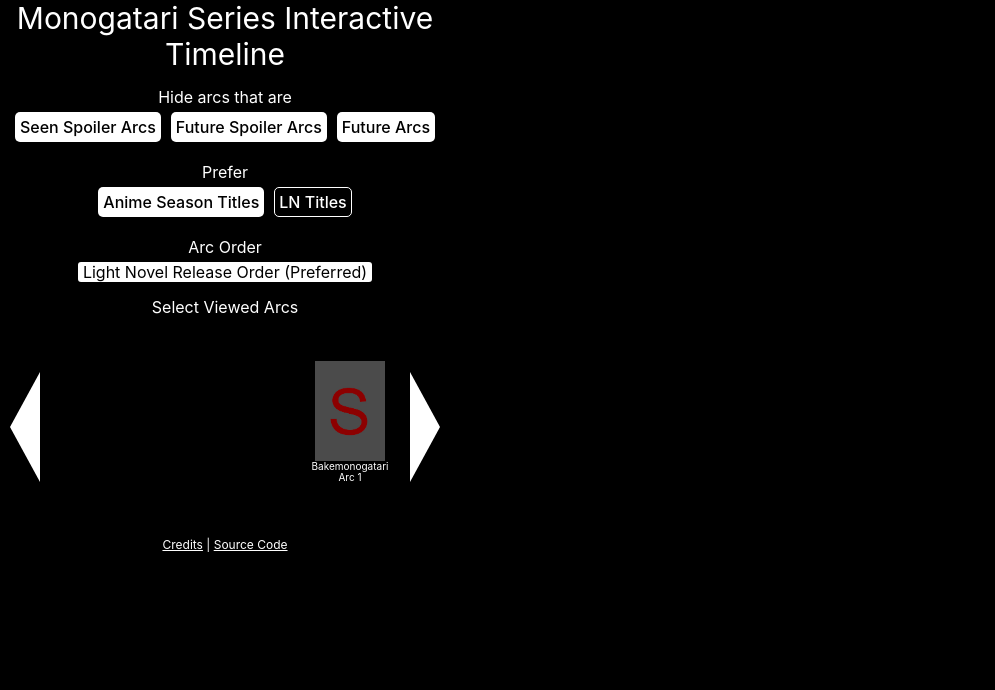
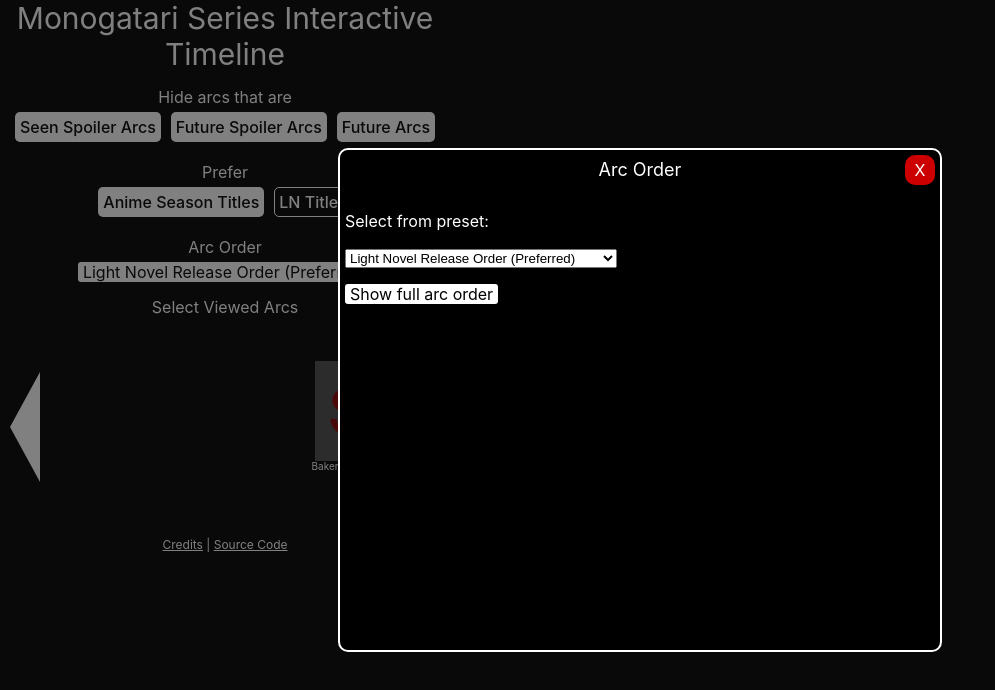
Before and after one commit to Squashbucklr/monogatari-timeline, a React (Create React App) app: page / in a window 1280 px wide. Shown: the top 690 px of the page, without its empty margins (0-995 px from the left). Built offline with nearby package versions, Linux system fonts and the light colour scheme.

Commit message:
working arc order selector

```diff
--- a/src/component/App.js
+++ b/src/component/App.js
@@ -14,7 +14,7 @@
         this.state = {
             windowWidth: 1080,
             windowHeight: 937,
-            arcsOrderName: constants.order[0].name,
+            arcsOrderSource: 0,
             arcsOrder: constants.order[0].order,
             progress: 0,
             spoiler: {
@@ -42,12 +42,13 @@
         this.setState({ windowWidth, windowHeight });
       }
 
-    setArcsOrder = (arcsOrder) => {
-        if (!arcsOrder) {
-            this.setState({arcsOrder: [...Array(constants.arcs.length).keys()]})
-        } else {
-            this.setState({arcsOrder: arcsOrder});
-        }
+    setArcsOrder = (arcsOrder, arcsOrderSource) => {
+        console.log(arcsOrder, arcsOrderSource)
+        this.setState({
+            progress: 0,
+            arcsOrder,
+            arcsOrderSource
+        });
     }
 
     setSpoiler = (spoiler) => {
@@ -71,7 +72,7 @@
                     <HeadTitle/>
                     <Settings
                         arcsOrder={this.state.arcsOrder}
-                        arcsOrderName={this.state.arcsOrderName}
+                        arcsOrderSource={this.state.arcsOrderSource}
                         spoiler={this.state.spoiler}
                         useLNTitle={this.state.useLNTitle}
                         progress={this.state.progress}
--- a/src/component/Modal.js
+++ b/src/component/Modal.js
@@ -5,8 +5,14 @@
     let modalClasses = "Modal";
     if(props.show) modalClasses += " show";
 
+    let bgclick = (e) => {
+        if(e.target == e.currentTarget) {
+            props.hide();
+        }
+    };
+
     return (
-        <div className={modalClasses}>
+        <div className={modalClasses} onClick={bgclick}>
             <div className="inner">
                 <div className="title">
                     <span>{props.title}</span><div onClick={props.hide}>X</div>
--- a/src/component/Modal.scss
+++ b/src/component/Modal.scss
@@ -1,4 +1,5 @@
 .Modal {
+    z-index: 3;
     position: fixed;
     overflow: hidden;
     top: 0;
@@ -16,6 +17,8 @@
 
     & .inner {
         flex: 0 0 auto;
+        flex-wrap: nowrap;
+        overflow-y: hidden;
         background-color: #000;
         max-width: 600px;
         max-height: 500px;
@@ -51,7 +54,27 @@
         }
 
         & .content {
+            flex: 1 1 0px;
             padding: 5px;
+            overflow-y: auto;
+            max-height: calc(100% - 50px);
+
+            & .button {
+                background-color: #FFF;
+                color: #000;
+                border-radius: 3px;
+                padding: 0px 5px;
+                cursor: pointer;
+                user-select: none;
+            }
+
+            & .italic {
+                font-style: italic;
+            }
+
+            & .lred {
+                color: #FFCCCC;
+            }
         }
     }
 }
--- a/src/component/Settings.js
+++ b/src/component/Settings.js
@@ -4,12 +4,15 @@
 import './Settings.scss';
 import ArcSelector from './ArcSelector';
 import Credits from './Credits';
+import Modal from './Modal';
+import { TimerSharp } from '@material-ui/icons';
 
 class Settings extends React.Component {
     constructor(props) {
         super(props);
         this.state = {
-
+            showArcOrderSelector: true,
+            showFullArcOrder: false
         };
     }
 
@@ -27,7 +30,133 @@
         }
     }
 
+    showArcOrderSelector = () => {
+        this.setState({showArcOrderSelector: true});
+    }
+
+    getTitle = (arcnum) => {
+        let title = "";
+        let spoilerArcsFuture = constants.arcs[arcnum].spoiler &&
+            this.props.spoiler.spoilerArcsFuture &&
+            this.props.arcsOrder.indexOf(arcnum) >= this.props.progress;
+        let spoilerArcsSeen = constants.arcs[arcnum].spoiler &&
+            this.props.spoiler.spoilerArcsSeen &&
+            this.props.arcsOrder.indexOf(arcnum) < this.props.progress
+        let arcsFuture = this.props.spoiler.arcsFuture &&
+            this.props.arcsOrder.indexOf(arcnum) >= this.props.progress;
+        if (spoilerArcsFuture || spoilerArcsSeen || arcsFuture) {
+            if (this.props.useLNTitle) {
+                let arcnum_in_set = constants.ln[constants.arcs[arcnum].ln].arcs.indexOf(arcnum) + 1;
+                title += constants.ln[constants.arcs[arcnum].ln].name + " Arc " + arcnum_in_set;
+            } else {
+                let arcnum_in_set = constants.anime[constants.arcs[arcnum].anime].arcs.indexOf(arcnum) + 1;
+                title += constants.anime[constants.arcs[arcnum].anime].name + " Arc " + arcnum_in_set;
+            }
+        } else {
+            title += constants.arcs[arcnum].name;
+        }
+        return title;
+    }
+
+    toggleFullArcOrder = () => {
+        this.setState({showFullArcOrder: !this.state.showFullArcOrder});
+    }
+
+    arcsOrderChange = (e) => {
+        let ordernum = e.target.value;
+        if (ordernum >= 0) {
+            this.parseArcOrder(constants.order[ordernum].order);
+        } else {
+            this.parseArcOrder(this.props.arcsOrder);
+        }
+    }
+
+    bumpOrder = (isUp, cur_pos) => {
+        return () => {
+            let newOrder = [...this.props.arcsOrder];
+            if (isUp && cur_pos > 0) {
+                let tmp = newOrder[cur_pos];
+                newOrder[cur_pos] = newOrder[cur_pos - 1];
+                newOrder[cur_pos - 1] = tmp;
+            } else if (!isUp && cur_pos < this.props.arcsOrder.length - 1) {
+                let tmp = newOrder[cur_pos];
+                newOrder[cur_pos] = newOrder[cur_pos + 1];
+                newOrder[cur_pos + 1] = tmp;
+            }
+            this.parseArcOrder(newOrder);
+        }
+    }
+
+    parseArcOrder = (order) => {
+        order = [...order];
+        let matches = [];
+        for (let j = 0; j < constants.order.length; j++) {
+            matches.push(true);
+        }
+        for (let i = 0; i < order.length; i++) {
+            for (let j = 0; j < constants.order.length; j++) {
+                if (order[i] != constants.order[j].order[i]) matches[j] = false;
+            }
+        }
+        let match = matches.indexOf(true);
+        if (match >= 0) {
+            this.props.setArcsOrder(constants.order[match].order, match);
+        } else {
+            this.props.setArcsOrder(order, -1);
+        }
+    }
+
     render() {
+        let arcOrderPresetsOptions = [];
+
+        for (let i = 0; i < constants.order.length; i++) {
+            arcOrderPresetsOptions.push(
+                <option value={i}>{constants.order[i].name}</option>
+            );
+        }
+        if (this.props.arcsOrderSource == -1) {
+            arcOrderPresetsOptions.push(
+                <option value={-1}>Custom</option>
+            );
+        }
+
+        let arcOrderPresets = (
+            <select value={this.props.arcsOrderSource} onChange={this.arcsOrderChange}>
+                {arcOrderPresetsOptions}
+            </select>
+        );
+
+        let fullArcOrderEntries = [];
+
+        for (let i = 0; i < this.props.arcsOrder.length; i++) {
+            let title = this.getTitle(this.props.arcsOrder[i]);
+            fullArcOrderEntries.push(
+                <div className="arcOrderEntry">
+                    <div className="move" onClick={this.bumpOrder(true, i)}>ᐱ</div>
+                    <div className="move" onClick={this.bumpOrder(false, i)}>ᐯ</div>
+                    <div className="name">{title}</div>
+                </div>
+            );
+        }
+
+        let fullArcOrder = this.state.showFullArcOrder ? (
+            <div>
+                {fullArcOrderEntries}
+            </div>
+        ) : "";
+
+        let warning = this.props.arcsOrderSource != 0 ? (
+            <div>
+                <p class="lred">Warning, you aren't using the light novel order.</p>
+                <p class="italic">Why isn't the series in chronological order?</p>
+                <p>explanation...</p>
+                <p class="italic">If people watched it as it released, isn't the anime release order fine?</p>
+                <p>explanation...</p>
+                <p class="italic">Why is Hanamonogatari in the middle of Second Season?</p>
+                <p>explanation...</p>
+            </div>
+        ) : "";
+
         return (
             <div className="Settings">
                 <div className="settings-label">
@@ -59,7 +188,7 @@
                     Arc Order
                 </div>
                 <div className="settings-value">
-                    <span>{this.props.arcsOrderName}</span>
+                    <span onClick={this.showArcOrderSelector}>{this.props.arcsOrderSource >= 0 ? constants.order[this.props.arcsOrderSource].name : "Custom"}</span>
                 </div>
                 <div className="settings-label">
                     Select Viewed Arcs
@@ -73,6 +202,15 @@
                     setProgress={this.props.setProgress}
                 />
                 <Credits/>
+                <Modal title="Arc Order" content={
+                    <div>
+                        <p>Select from preset:</p>
+                        {arcOrderPresets}
+                        <p><span className="button" onClick={this.toggleFullArcOrder}>{this.state.showFullArcOrder ? "Hide" : "Show" } full arc order</span></p>
+                        {fullArcOrder}
+                        {warning}
+                    </div>
+                } show={this.state.showArcOrderSelector} hide={() => {this.setState({showArcOrderSelector: false})}} />
             </div>
         );
     }
--- a/src/component/Settings.scss
+++ b/src/component/Settings.scss
@@ -40,9 +40,23 @@
     text-align: center;
     padding-top: 5px;
     & span {
+        cursor: pointer;
         background-color: #FFF;
         color: #000;
         padding: 0px 5px;
         border-radius: 3px;
     }
 }
+
+.Modal {
+    & .arcOrderEntry {
+        display: flex;
+        font-size: 12px;
+
+        & .move {
+            flex: 0 0 15px;
+            text-align: center;
+            cursor: pointer;
+        }
+}
+}
--- a/src/component/Timeline.js
+++ b/src/component/Timeline.js
@@ -198,7 +198,6 @@
 
     render() {
         let blocks = this.getBlocks();
-        console.log(blocks);
 
         let items_date = [];
         let items_araragi = [];
--- a/src/component/Timeline.scss
+++ b/src/component/Timeline.scss
@@ -26,6 +26,7 @@
 }
 
 .timeline-date {
+    z-index: 2;
     line-height: 20px;
     width: 60px;
     left: 0;
@@ -50,6 +51,7 @@
 }
 
 .timeline-arc {
+    z-index: 2;
     line-height: 20px;
     width: calc(100% - 10px);
     padding: 0px 5px;
--- a/src/resources/constants.json
+++ b/src/resources/constants.json
@@ -567,10 +567,10 @@
             "name": "Light Novel Release Order (Preferred)",
             "order": [0, 1, 2, 3, 4, 5, 6, 7, 8, 9, 10, 11, 12, 13, 14, 15, 16, 17, 18, 19, 20, 21, 22, 23, 24, 25, 26, 27, 28, 29, 30, 31, 32, 33, 34, 35]
         }, {
-            "name": "Hybrid Order",
+            "name": "Anime Release Order with Kizu after Bake",
             "order": [0, 1, 2, 3, 4, 5, 6, 7, 8, 9, 10, 12, 13, 14, 11, 15, 28, 29, 30, 31, 16, 17, 18, 19, 20, 21, 22, 23, 24, 25, 26, 27, 32, 33, 34, 35]
         }, {
-            "name": "Anime Release Order",
+            "name": "Pure Anime Release Order",
             "order": [0, 1, 2, 3, 4, 6, 7, 8, 9, 10, 12, 13, 14, 11, 15, 28, 29, 30, 31, 5, 16, 17, 18, 19, 20, 21, 22, 23, 24, 25, 26, 27, 32, 33, 34, 35]
         }
     ]
```
